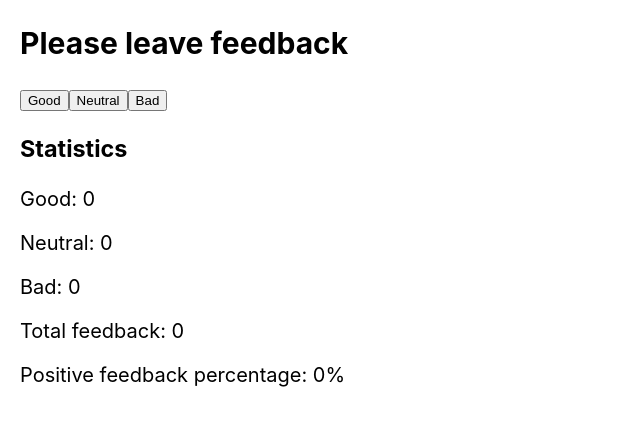
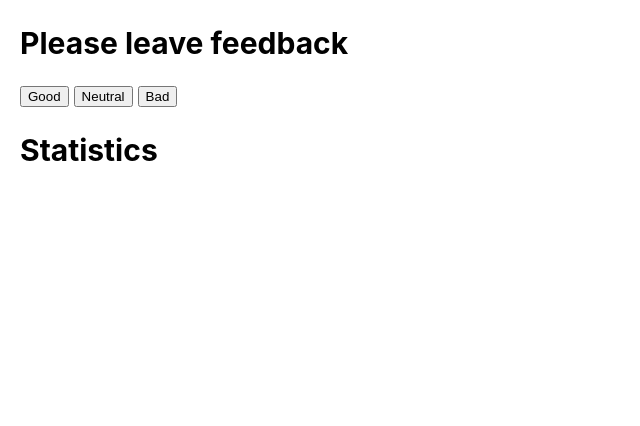
Before and after one commit to eNgine9r/goit-react-hw-02-feedback, a React (Create React App) app: page / in a window 1280 px wide. Shown: the top 426 px of the page, without its empty margins (0-640 px from the left). Built offline with nearby package versions, Linux system fonts and the light colour scheme.

Commit message:
hw 2 / task 1 / done

```diff
--- a/src/components/Feedback/Feedback.js
+++ b/src/components/Feedback/Feedback.js
@@ -1,14 +1,18 @@
 import React from "react";
-import { Statistics } from './Statistics';
-import { FeedbackOptions } from './FeedbackOptions';
-// import css from './Feedback.css';
+import PropTypes from 'prop-types';
+import Statistics from './Statistics';
+import FeedbackOptions from './FeedbackOptions';
+import Section from './Section';
+import Notification from './Notification';
 
 class Feedback extends React.Component {
   static defaultProps = {
     initialValue: 0,
   };
 
-  static propTypes = {};
+  static propTypes = {
+    initialValue: PropTypes.number,
+  };
 
   state = {
     good: this.props.initialValue,
@@ -35,18 +39,29 @@ class Feedback extends React.Component {
   };
 
   render() {
+    const totalFeedback = this.countTotalFeedback();
+
     return (
       <div>
-        <h2>Please leave feedback</h2>
+        <Section title="Please leave feedback">
           <FeedbackOptions
             onLeaveFeedback={this.handleButtonClick}
           />
+        </Section>
+        <Section title="Statistics">
+          {totalFeedback > 0 ? (
             <Statistics
               good={this.state.good}
               neutral={this.state.neutral}
               bad={this.state.bad}
               countTotalFeedback={this.countTotalFeedback}
-          countPositiveFeedbackPercentage={this.countPositiveFeedbackPercentage} />
+              countPositiveFeedbackPercentage={this.countPositiveFeedbackPercentage}
+            />
+            ) : (
+          <Notification message="There is no feedback" />
+        )}
+          </Section>
+
       </div>
     )
   }
--- /dev/null
+++ b/src/components/Feedback/Feedback.module.css
@@ -0,0 +1,4 @@
+.button{
+  display: flex;
+  gap: 5px;
+}
--- a/src/components/Feedback/FeedbackOptions.js
+++ b/src/components/Feedback/FeedbackOptions.js
@@ -1,9 +1,10 @@
 import React from "react";
+import css from './Feedback.module.css';
 
-export const FeedbackOptions = ({onLeaveFeedback}) => {
+const FeedbackOptions = ({onLeaveFeedback}) => {
   return (
     <>
-      <div>
+      <div className={css.button}>
         <button type="button" onClick={() => onLeaveFeedback('good')}>Good</button>
         <button type="button" onClick={() => onLeaveFeedback('neutral')}>Neutral</button>
         <button type="button" onClick={() => onLeaveFeedback('bad')}>Bad</button>
@@ -11,3 +12,5 @@ export const FeedbackOptions = ({onLeaveFeedback}) => {
     </>
   )
 }
+
+export default FeedbackOptions;
--- a/src/components/Feedback/Notification.js
+++ b/src/components/Feedback/Notification.js
@@ -0,0 +1,7 @@
+import React from "react";
+
+const Notification = ({ message, children }) => {
+    <h2>{message}</h2>
+}
+
+export default Notification;
--- a/src/components/Feedback/Section.js
+++ b/src/components/Feedback/Section.js
@@ -0,0 +1,10 @@
+import React from "react";
+
+const Section = ({ title, children }) => (
+  <section>
+    <h2>{title}</h2>
+    {children}
+  </section>
+);
+
+export default Section;
--- a/src/components/Feedback/Statistics.js
+++ b/src/components/Feedback/Statistics.js
@@ -1,10 +1,9 @@
 import React from "react"
 
-export const Statistics = ({ good, neutral, bad, countTotalFeedback, countPositiveFeedbackPercentage }) => {
+const Statistics = ({ good, neutral, bad, countTotalFeedback, countPositiveFeedbackPercentage }) => {
   return (
     <>
       <div>
-        <h3>Statistics</h3>
         <p>Good: <span>{good}</span></p>
         <p>Neutral: <span>{neutral}</span></p>
         <p>Bad: <span>{bad}</span></p>
@@ -14,3 +13,5 @@ export const Statistics = ({ good, neutral, bad, countTotalFeedback, countPositi
     </>
   )
 };
+
+export default Statistics;
```
Also changed, not shown: src/components/Feedback/Feedback.css (deleted). Lines whose indentation alone changed are shown as unchanged.
